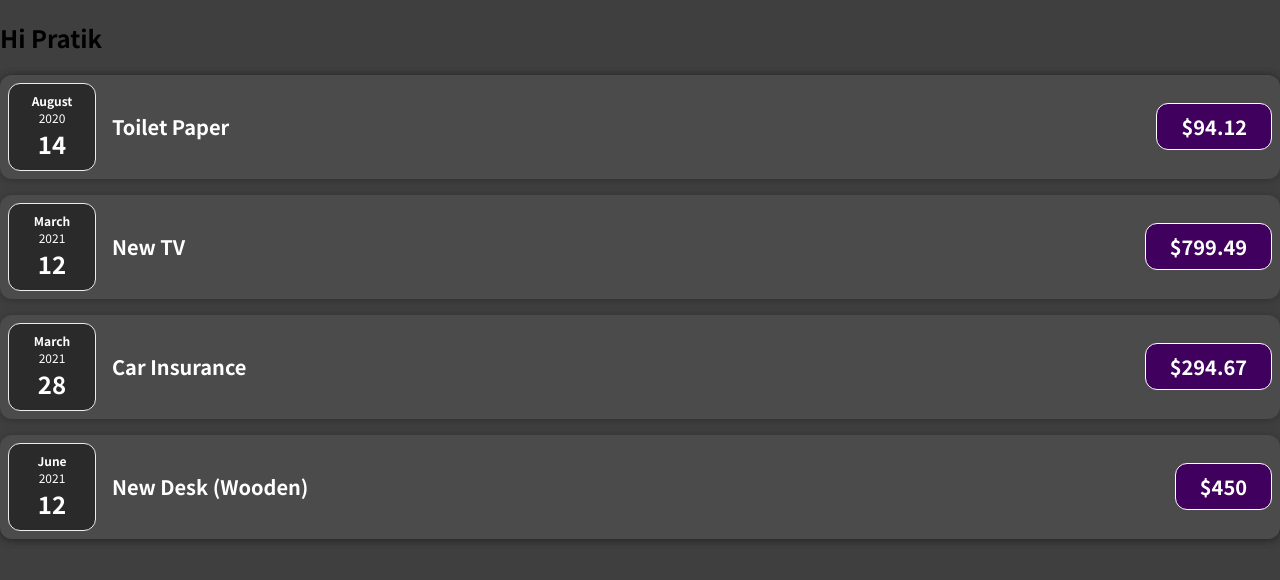
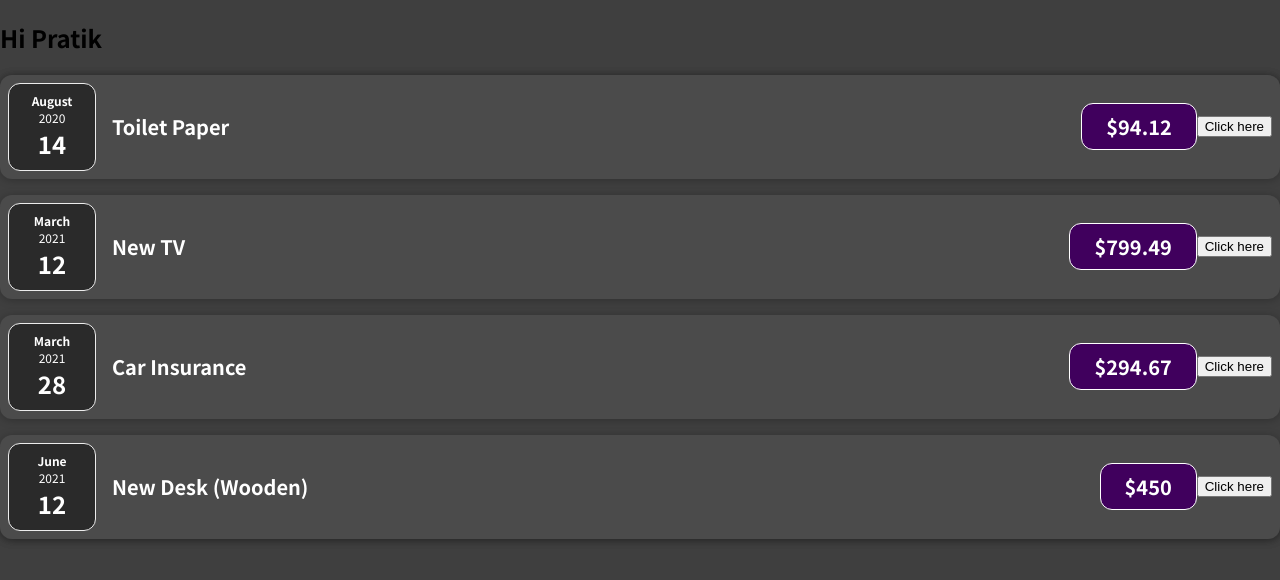
Before and after one commit to PratikHati/Expense-Tracker, a React (Create React App) app: page / in a window 1280 px wide. Shown: the top 580 px of the page. Built offline with nearby package versions, Linux system fonts and the light colour scheme; the HTML template or start-up script is replaced by a standard one.

Commit message:
Event Handler

```diff
--- a/src/App.js
+++ b/src/App.js
@@ -1,4 +1,4 @@
-import Expenses from "./components/Expense";
+import Expenses from "./components/Expense/Expense";
 import React from "react";
 function App() {
   const expenses = [
--- a/src/components/Expense.js
+++ b/src/components/Expense/Expense.js
@@ -1,5 +1,5 @@
 import ExpenseItem from "./ExpenseItem";
-import Card from "./Card";
+import Card from "../UI/Card";
 import React from "react";
 
 function Expenses(props) {
--- a/src/components/ExpenseItem.js
+++ b/src/components/Expense/ExpenseItem.js
@@ -1,9 +1,13 @@
 import './ExpenseItem.css';
 import ExpenseDate from './ExpenseDate';
-import Card from './Card';
+import Card from '../UI/Card';
 import React from "react";
 
 function ExpenseItem(props) {
+
+  function myclick(){
+    console.log('Clicked');
+  }
 
   return (
 
@@ -13,8 +17,8 @@ function ExpenseItem(props) {
         <h2>{props.title}</h2>
         <div className='expense-item__price'>${props.amount}</div>
       </div>
+      <button onClick={myclick}>Click here</button>
     </Card>
-
   );
 }
 
```
Also changed, not shown: src/components/Expense/Expense.css (renamed from src/components/Expense.css), src/components/Expense/ExpenseDate.css (renamed from src/components/ExpenseDate.css), src/components/Expense/ExpenseDate.js (renamed from src/components/ExpenseDate.js), src/components/Expense/ExpenseItem.css (renamed from src/components/ExpenseItem.css), src/components/UI/Card.css (renamed from src/components/Card.css), src/components/UI/Card.js (renamed from src/components/Card.js), 1 other file (tests, documents, lock files or other folders).
